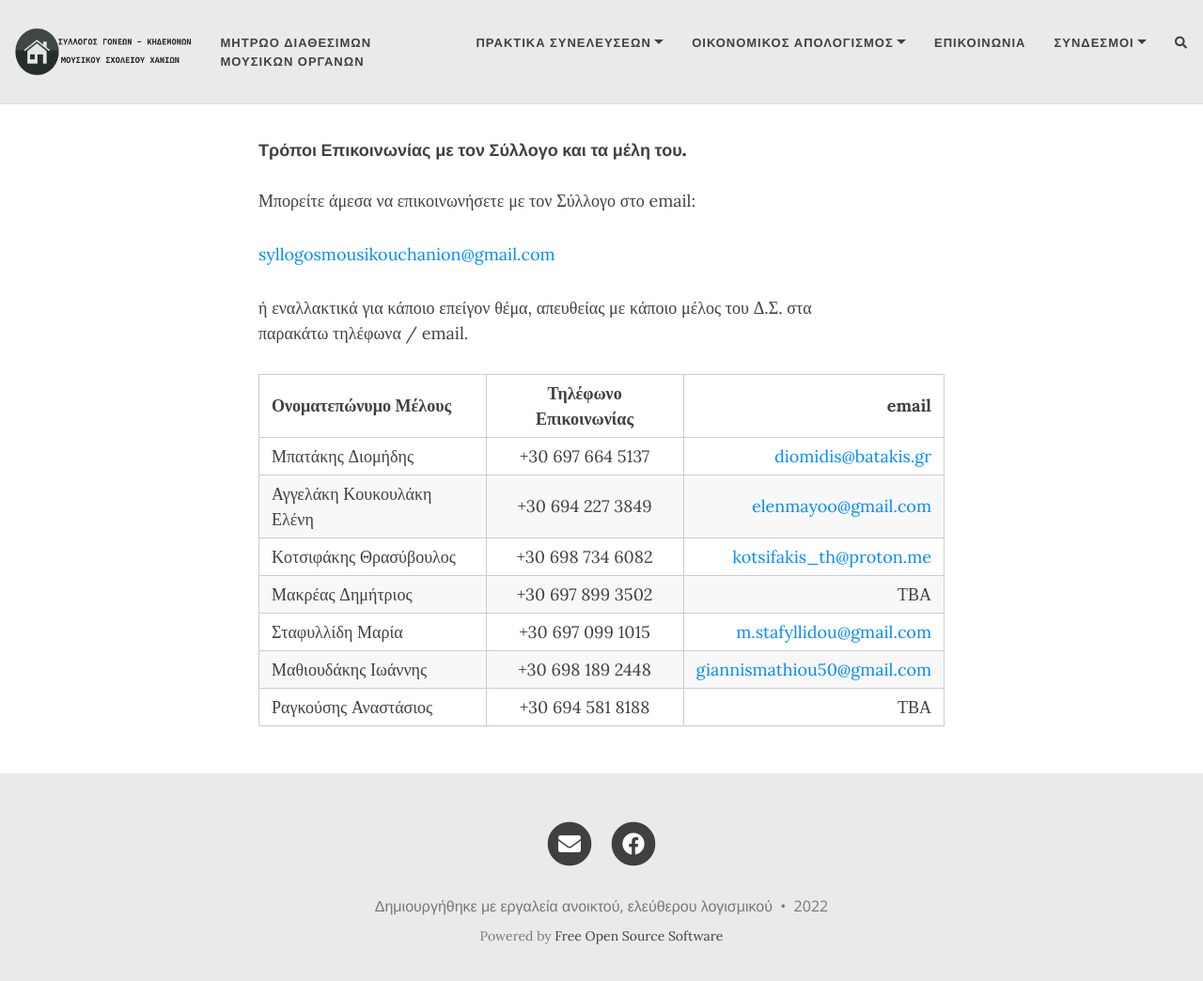
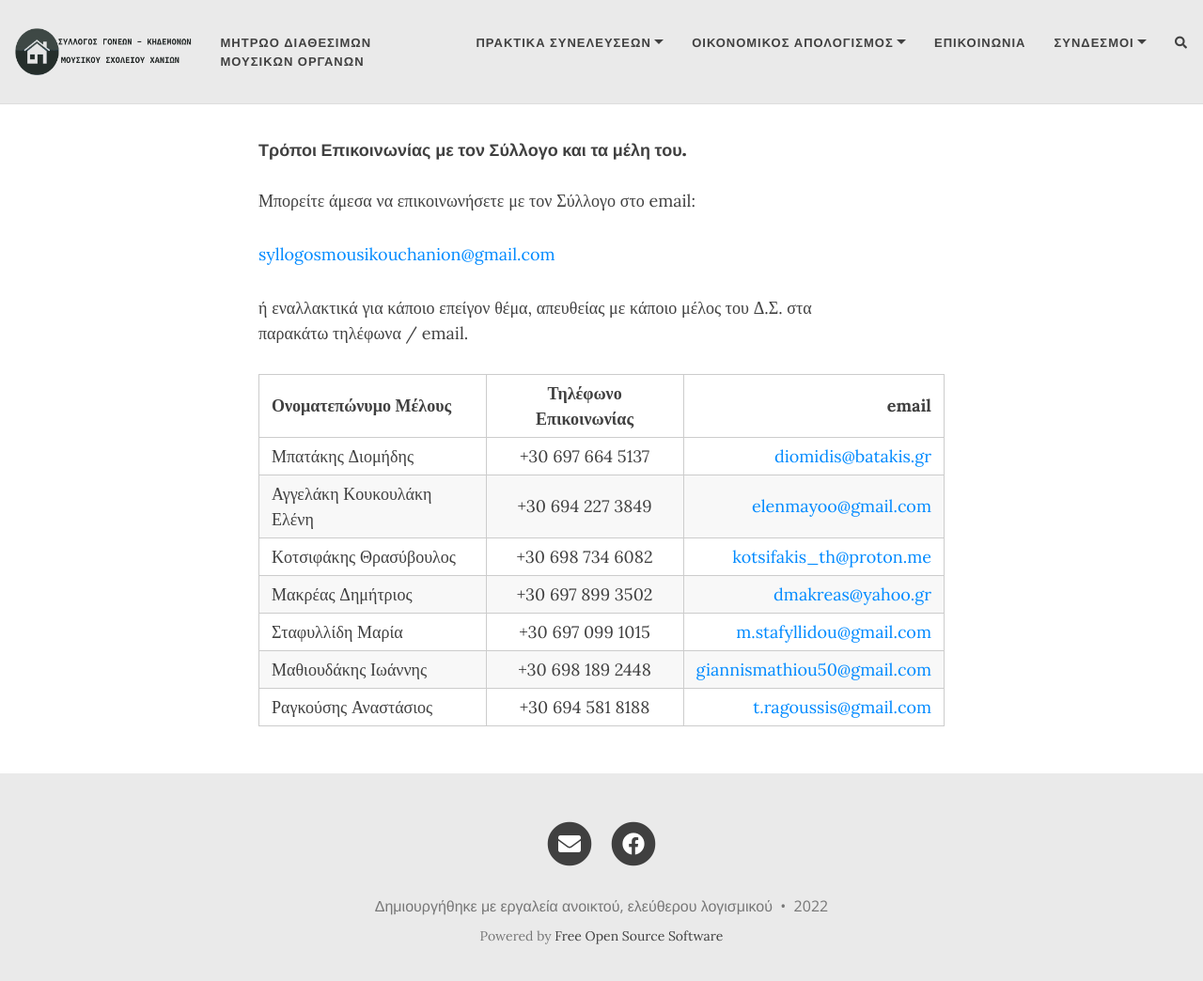
Before and after one commit to sgmsc/site, a Jekyll site: the page built from aboutme.md, in a window 1280 px wide and 1057 px high. Shown: the top 1044 px of the window at 94% size. Built offline with Jekyll 4.4.1, drawn with Linux system fonts in a browser that asks for light colours; nearby versions of some CDN libraries; comment, search, counter and statistics services are not loaded.

Commit message:
Update aboutme.md

```diff
--- a/aboutme.md
+++ b/aboutme.md
@@ -19,7 +19,7 @@ subtitle:
 | Μπατάκης Διομήδης         | +30 697 664 5137      | [diomidis@batakis.gr](mailto:diomidis@batakis.gr)           |
 | Αγγελάκη Κουκουλάκη Ελένη | +30 694 227 3849      | [elenmayoo@gmail.com](mailto:elenmayoo@gmail.com)           |
 | Κοτσιφάκης Θρασύβουλος    | +30 698 734 6082      | [kotsifakis_th@proton.me](mailto:kotsifakis_th@proton.me)   |
-| Μακρέας Δημήτριος         | +30 697 899 3502      | ΤΒΑ                                                         |
+| Μακρέας Δημήτριος         | +30 697 899 3502      | [dmakreas@yahoo.gr](dmakreas@yahoo.gr)                      |
 | Σταφυλλίδη Μαρία          | +30 697 099 1015      | [m.stafyllidou@gmail.com](mailto:m.stafyllidou@gmail.com)   |
-| Μαθιουδάκης Ιωάννης       | +30 698 189 2448      | [giannismathiou50@gmail.com](mailto:giannismathiou50@gmail.com)                                                         |
-| Ραγκούσης Αναστάσιος        | +30 694 581 8188      | ΤΒΑ                                                         |
+| Μαθιουδάκης Ιωάννης       | +30 698 189 2448      | [giannismathiou50@gmail.com](mailto:giannismathiou50@gmail.com) |
+| Ραγκούσης Αναστάσιος        | +30 694 581 8188    | [t.ragoussis@gmail.com](t.ragoussis@gmail.com)              |
```
